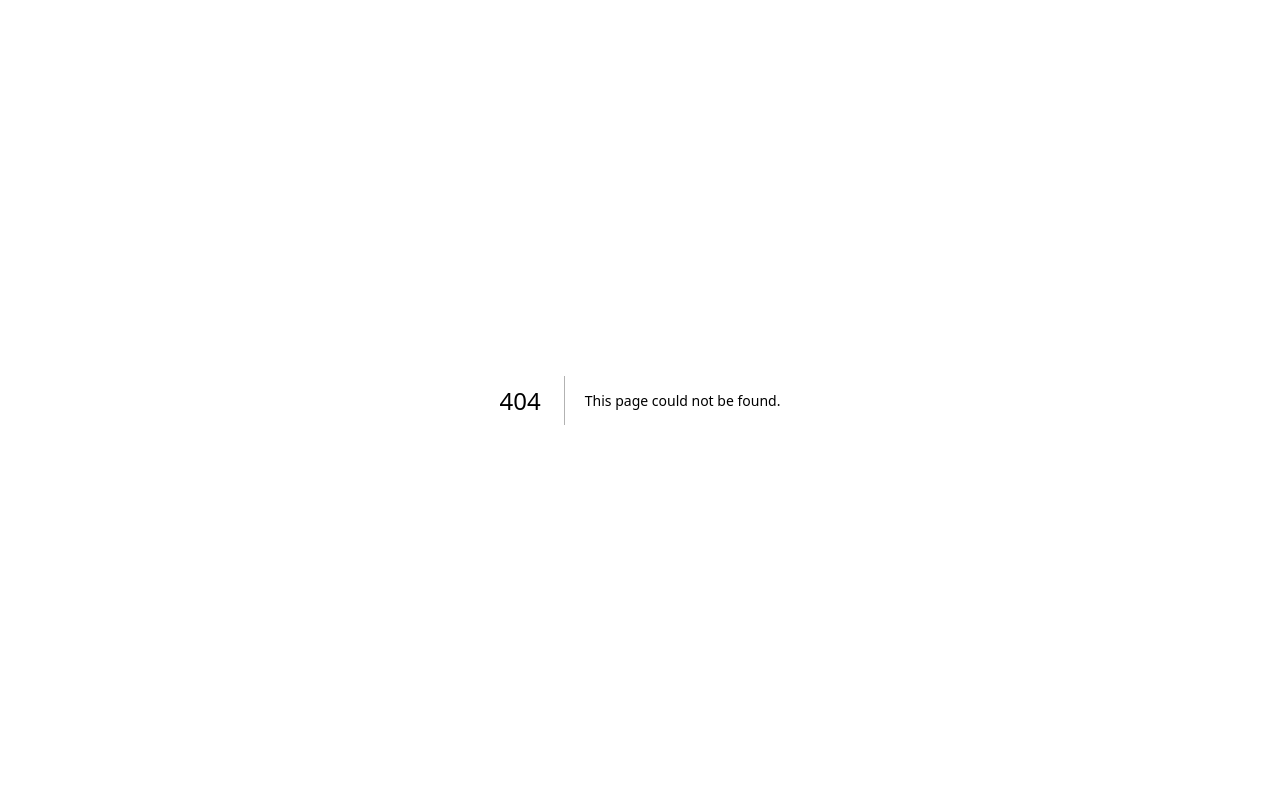
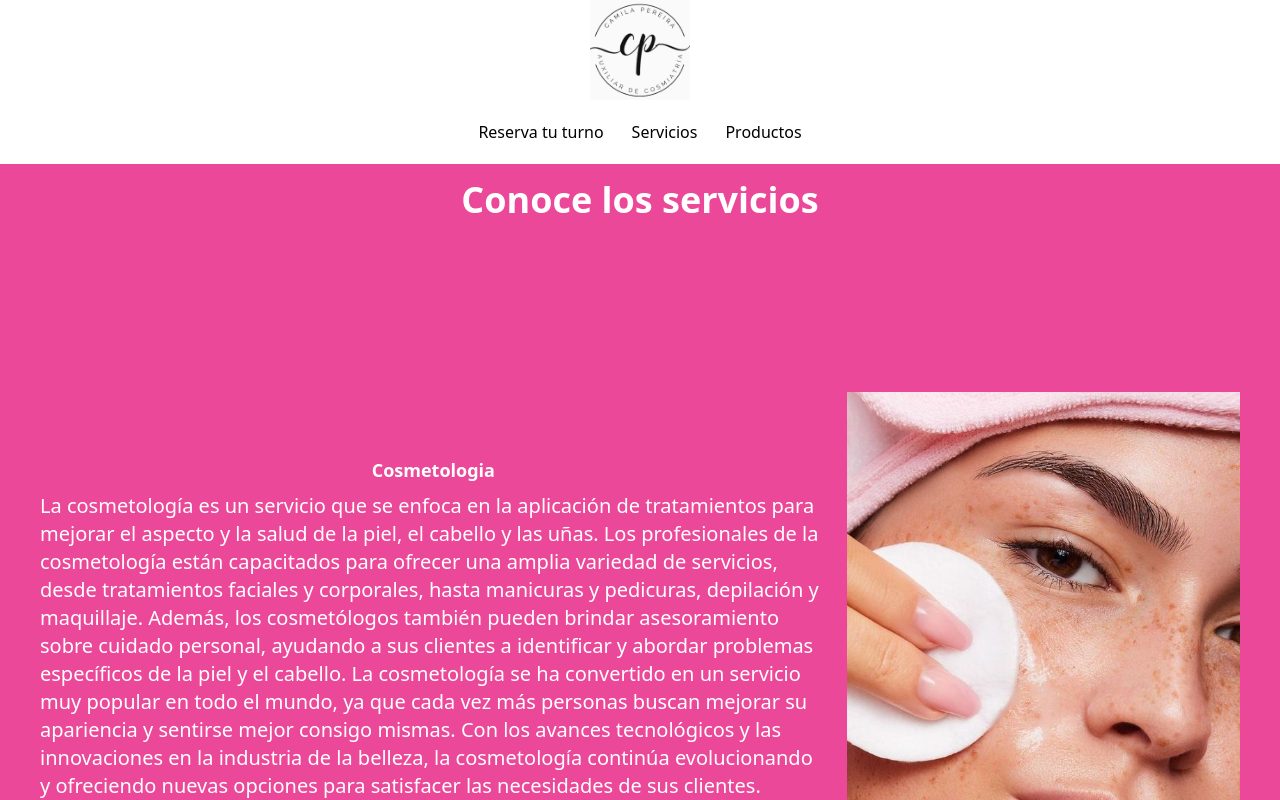
Before and after one commit to Nachito02/cpCosmeto, a Next.js app: page /servicios in a window 1280 px wide. Before the commit this address had no page. Shown: the top 800 px of the page. Built offline with nearby package versions, Linux system fonts and the light colour scheme.

Commit message:
creando pagina de servicios

```diff
--- a/components/Form/Form.jsx
+++ b/components/Form/Form.jsx
@@ -1,100 +1,161 @@
-import React, { useState } from 'react'
-import Head from 'next/head'
-import 'react-calendar/dist/Calendar.css';
-import Calendar from 'react-calendar';
-import Image from 'next/image';
-import categorias from '../../categorias/categorias.json'
+import React, { useState } from "react";
+import Head from "next/head";
+import "react-calendar/dist/Calendar.css";
+import Calendar from "react-calendar";
+import Image from "next/image";
+import categorias from "../../categorias/categorias.json";
 
 const Form = () => {
-    const [value, setValue] = useState(new Date())
-    const [service, setService] = useState(null)
-    const [date, setDate] = useState(null)
-    const [horario, setHorario] = useState(null)
+  const [value, setValue] = useState(new Date());
+  const [service, setService] = useState(null);
+  const [date, setDate] = useState(null);
+  const [horario, setHorario] = useState(null);
 
   const handleClickDay = (e) => {
-        setDate(e)
-    }
+    setDate(e);
+  };
 
   function handleServiceClick(nombre) {
-
-        setService(nombre)
-
+    setService(nombre);
   }
 
   const disablePastDates = ({ date, view }) => {
-        if (date < new Date()) {
+    if (date <= new Date()) {
       return true;
     }
-      }
+  };
 
   const handleSubmit = (e) => {
-        e.preventDefault()
-        window.alert('confirmar el turno para' + service + ' el dia' + date.toLocaleDateString() + ' en el horario ' + horario )
-    }
+    e.preventDefault();
+    window.alert(
+      "confirmar el turno para" +
+        service +
+        " el dia" +
+        date.toLocaleDateString() +
+        " en el horario " +
+        horario
+    );
+  };
   return (
     <>
-            <Head >
+      <Head>
         <title>CP COSMETO - RESERVA TU TURNO</title>
       </Head>
-            <div className='mt-2 py-3'>
-                <h1 className='text-center text-xl text-white'>Reserva tu turno</h1>
-                <form className='flex flex-col items-center gap-2' onSubmit={handleSubmit}>
-                    {
-                        !service ?
-                            <label className='text-white' htmlFor="servicio">Selecciona el servicio</label> :
+      <div className="mt-2 py-3">
+        <h1 className="text-center text-xl text-white">Reserva tu turno</h1>
+        <form
+          className="flex flex-col items-center gap-2"
+          onSubmit={handleSubmit}
+        >
+          {!service ? (
+            <label className="text-white" htmlFor="servicio">
+              Selecciona el servicio
+            </label>
+          ) : (
             <>
-                                <label className='text-white' htmlFor="servicio">Seleccionaste el servicio de : {service}</label>
-                                <button className='bg-white px-2 py-2 text-black' onClick={() => { setService(null) }}>Cambiar servicio</button>
+              <label className="text-white" htmlFor="servicio">
+                Seleccionaste el servicio de : {service}
+              </label>
+              <button
+                className="bg-white px-2 py-2 text-black"
+                onClick={() => {
+                  setService(null);
+                }}
+              >
+                Cambiar servicio
+              </button>
             </>
-                    }
+          )}
 
-                    <div className='  md:grid md:grid-cols-3 md:gap-10  py-4'>
-
-                        {!service && categorias.categories.map((e, i) => (
-                            <div key={i} className='mb-2 md:mb-0 relative hover:scale-110 hover:cursor-pointer transition-all ease-in-out'
+          <div className="  md:grid md:grid-cols-3 md:gap-10  py-4">
+            {!service &&
+              categorias.categories.map((e, i) => (
+                <div
+                  key={i}
+                  className="mb-2 md:mb-0 relative hover:scale-110 hover:cursor-pointer transition-all ease-in-out"
                   onClick={() => handleServiceClick(e.nombre)}
                   data-service={e.nombre}
                 >
-                                <Image className='brightness-50 w-[300px] h-[300px]' src={e.img} width={300} height={300} alt='categoria cejas' />
-                                <p className='absolute top-1/2 text-black text-xl left-1/2 transform -translate-x-1/2 -translate-y-1/2 bg-white px-4 py-2 '>{e.nombre}</p>
+                  <Image
+                    className="brightness-50 w-[300px] h-[300px]"
+                    src={e.img}
+                    width={300}
+                    height={300}
+                    alt="categoria cejas"
+                  />
+                  <p className="absolute top-1/2 text-black text-xl left-1/2 transform -translate-x-1/2 -translate-y-1/2 bg-white px-4 py-2 ">
+                    {e.nombre}
+                  </p>
                 </div>
               ))}
-
-
-
           </div>
-                    {service &&
+          {service && (
             <div>
-                            <p className='text-center'>Selecciona una fecha</p>
-                            <Calendar calendarType='US' locale='es' allowPartialRange={false} onClickDay={handleClickDay} onChange={(e) => { setValue(e) }} value={value} selectRange={false} tileDisabled={disablePastDates} />
+              <p className="text-center">Selecciona una fecha</p>
+              <Calendar
+                calendarType="US"
+                locale="es"
+                allowPartialRange={false}
+                onClickDay={handleClickDay}
+                onChange={(e) => {
+                  setValue(e);
+                }}
+                value={value}
+                selectRange={false}
+                tileDisabled={disablePastDates}
+              />
 
               <label>Seleccione un horario</label>
               <div>
-                                <div className='flex gap-2'>
-                                    <input type="radio" name="horario" value={"9:00"} onClick={(e) => { setHorario(e.target.value) }} />
+                <div className="flex gap-2">
+                  <input
+                    type="radio"
+                    name="horario"
+                    value={"9:00"}
+                    onClick={(e) => {
+                      setHorario(e.target.value);
+                    }}
+                  />
                   <p>9:00</p>
                 </div>
 
-                                <div className='flex gap-2'>
-                                    <input type="radio" name="horario" value={"10:00"} onClick={(e) => { setHorario(e.target.value) }} />
+                <div className="flex gap-2">
+                  <input
+                    type="radio"
+                    name="horario"
+                    value={"10:00"}
+                    onClick={(e) => {
+                      setHorario(e.target.value);
+                    }}
+                  />
                   <p>10:00</p>
                 </div>
 
-                                <div className='flex gap-2'>
-                                    <input type="radio" name="horario" value={"11:00"} onClick={(e) => { setHorario(e.target.value) }} />
+                <div className="flex gap-2">
+                  <input
+                    type="radio"
+                    name="horario"
+                    value={"11:00"}
+                    onClick={(e) => {
+                      setHorario(e.target.value);
+                    }}
+                  />
                   <p>11:00</p>
                 </div>
               </div>
 
-                            <button type='submit' className='flex justify-center bg-red-800 p-3 text-white'>Reserva tu turno</button>
+              <button
+                type="submit"
+                className="flex justify-center bg-red-800 p-3 text-white"
+              >
+                Reserva tu turno
+              </button>
             </div>
-
-                    }
-
+          )}
         </form>
       </div>
     </>
-    )
-}
+  );
+};
 
-export default Form
+export default Form;
--- a/components/Nav/Nav.jsx
+++ b/components/Nav/Nav.jsx
@@ -8,8 +8,8 @@ const Nav = () => {
 
             </div>
             <nav className='flex justify-center gap-7 py-5'>
-                    <a href="">Reserva tu turno</a>
-                    <a href="">Servicios</a>
+                    <a href="/">Reserva tu turno</a>
+                    <a href="/servicios">Servicios</a>
                     <a href="">Productos</a>
                 </nav>
         </div>
--- /dev/null
+++ b/src/pages/servicios.jsx
@@ -0,0 +1,152 @@
+import React from "react";
+import Layout from "../../components/Layout/Layout";
+import Image from "next/image";
+import Head from "next/head";
+const Servicios = () => {
+  return (
+    <Layout>
+        <Head>
+            <title>CP COSMETO - Servicios</title>
+        </Head>
+      <div className=" max-w-[800px] md:max-w-[1200px] mx-auto text-white mt-4  md:p-0">
+        <h1 className="text-center font-bold text-4xl">Conoce los servicios</h1>
+
+        <div className="md:flex items-center mt-2 gap-5 min-h-[100vh] ">
+          <div className="md:flex flex-col items-center flex-[2] gap-2">
+            <h1 className="font-bold text-lg  md:w-full text-center">
+              Cosmetologia
+            </h1>
+            <p className="text-xl text-center md:text-left">
+              La cosmetología es un servicio que se enfoca en la aplicación de
+              tratamientos para mejorar el aspecto y la salud de la piel, el
+              cabello y las uñas. Los profesionales de la cosmetología están
+              capacitados para ofrecer una amplia variedad de servicios, desde
+              tratamientos faciales y corporales, hasta manicuras y pedicuras,
+              depilación y maquillaje. Además, los cosmetólogos también pueden
+              brindar asesoramiento sobre cuidado personal, ayudando a sus
+              clientes a identificar y abordar problemas específicos de la piel
+              y el cabello. La cosmetología se ha convertido en un servicio muy
+              popular en todo el mundo, ya que cada vez más personas buscan
+              mejorar su apariencia y sentirse mejor consigo mismas. Con los
+              avances tecnológicos y las innovaciones en la industria de la
+              belleza, la cosmetología continúa evolucionando y ofreciendo
+              nuevas opciones para satisfacer las necesidades de sus clientes.
+            </p>
+          </div>
+          <div className="flex justify-center flex-[1]">
+            <Image
+            className="mb-5 mt-5 md:mb-0 mt:m-0"
+              src={"/assets/categorias/cosmeto.jpg"}
+              width={400}
+              height={300}
+            />
+          </div>
+        </div>
+
+        <div className="flex flex-col-reverse md:flex-row items-center mt-2 gap-5 min-h-[100vh]">
+          <div className="flex justify-center flex-[1]">
+            <Image
+            className="mb-5 mt-5 md:mb-0 mt:m-0"
+              src={"/assets/categorias/lifting.jpg"}
+              width={400}
+              height={300}
+            />
+          </div>
+          <div className="md:flex flex-col items-center flex-[2]  gap-2 ">
+            <h1 className="font-bold text-lg  md:w-full text-center">
+              Lifting de pestañas
+            </h1>
+            <p className="text-xl text-center md:text-left">
+              El lifting de pestañas es un tratamiento de belleza que ayuda a
+              realzar y darle un aspecto más despierto a los ojos. Se trata de
+              un procedimiento que consiste en aplicar un producto químico suave
+              en las pestañas para levantarlas desde la raíz y hacerlas más
+              curvadas y definidas. Este procedimiento es una alternativa no
+              invasiva y temporal a las extensiones de pestañas, ya que no se
+              utilizan extensiones adicionales. El lifting de pestañas puede
+              durar de cuatro a seis semanas, dependiendo del ciclo de
+              crecimiento natural de las pestañas, y no requiere ningún cuidado
+              especial después del tratamiento. Además, el lifting de pestañas
+              es un tratamiento seguro y no causa daño a las pestañas naturales.
+              En resumen, el lifting de pestañas es una excelente opción para
+              aquellos que buscan un cambio temporal en su apariencia,
+              resaltando la belleza natural de sus ojos y pestañas.
+            </p>
+          </div>
+        </div>
+
+        <div className="md:flex items-center mt-2 gap-5 min-h-[100vh]">
+          <div className=" md:flex flex-col items-center flex-[2] gap-2">
+            <h1 className="font-bold text-lg  md:w-full text-center">
+              Cejas
+            </h1>
+            <p className="text-xl text-center md:text-left">
+            El servicio de cejas es un tratamiento estético que se enfoca en dar forma y definición a las cejas para realzar su belleza natural y enmarcar los ojos. Este servicio puede incluir diferentes técnicas, como el depilado con cera, pinzas o hilo, el tintado para dar color y profundidad a las cejas, y el maquillaje para rellenar y dar forma. El objetivo es crear unas cejas simétricas y equilibradas que complementen el rostro y mejoren la expresión facial.
+            </p>
+          </div>
+          <div className=" flex justify-center flex-[1]">
+            <Image
+            className="mb-5 mt-5 md:mb-0 mt:m-0"
+              src={"/assets/categorias/cejas.jpg"}
+              width={400}
+              height={300}
+            />
+          </div>
+        </div>
+
+        <div className="flex flex-col-reverse md:flex-row items-center mt-2 gap-5 min-h-[100vh]">
+          <div className=" flex justify-center flex-[1]">
+            <Image
+            className="mb-5 mt-5 md:mb-0 mt:m-0"
+              src={"/assets/categorias/pedicuria.jpg"}
+              width={400}
+              height={300}
+            />
+          </div>
+          <div className="md:flex flex-col items-center flex-[2]  gap-2 ">
+            <h1 className="font-bold text-lg  md:w-full text-center">
+             Pedicuria
+            </h1>
+            <p className="text-xl text-center md:text-left">
+            La pedicura es un tratamiento de cuidado y embellecimiento de los pies. Este servicio se enfoca en eliminar la piel muerta y las callosidades, limpiar y suavizar las uñas, hidratar la piel y masajear los pies para mejorar la circulación y relajación muscular. Además, también puede incluir la aplicación de esmalte de uñas y/o decoraciones para embellecer las uñas y darles un aspecto más atractivo. La pedicura no solo tiene un efecto estético, sino que también ayuda a mantener los pies saludables, evita la acumulación de bacterias y previene problemas como las uñas encarnadas.
+            </p>
+          </div>
+        </div>
+
+        <div className="md:flex items-center mt-2 gap-5 min-h-[100vh] md:mb-0">
+          <div className="md:flex flex-col items-center flex-[2] gap-2">
+            <h1 className="font-bold text-lg  md:w-full text-center">
+              Cosmetologia
+            </h1>
+            <p className="text-xl text-center md:text-left">
+              La cosmetología es un servicio que se enfoca en la aplicación de
+              tratamientos para mejorar el aspecto y la salud de la piel, el
+              cabello y las uñas. Los profesionales de la cosmetología están
+              capacitados para ofrecer una amplia variedad de servicios, desde
+              tratamientos faciales y corporales, hasta manicuras y pedicuras,
+              depilación y maquillaje. Además, los cosmetólogos también pueden
+              brindar asesoramiento sobre cuidado personal, ayudando a sus
+              clientes a identificar y abordar problemas específicos de la piel
+              y el cabello. La cosmetología se ha convertido en un servicio muy
+              popular en todo el mundo, ya que cada vez más personas buscan
+              mejorar su apariencia y sentirse mejor consigo mismas. Con los
+              avances tecnológicos y las innovaciones en la industria de la
+              belleza, la cosmetología continúa evolucionando y ofreciendo
+              nuevas opciones para satisfacer las necesidades de sus clientes.
+            </p>
+          </div>
+          <div className=" flex justify-center flex-[1]">
+            <Image
+            className="mb-5 mt-5 md:mb-0 mt:m-0"
+              src={"/assets/categorias/cosmeto.jpg"}
+              width={400}
+              height={300}
+            />
+          </div>
+        </div>
+      </div>
+    </Layout>
+  );
+};
+
+export default Servicios;
```
Lines whose indentation alone changed are shown as unchanged.
